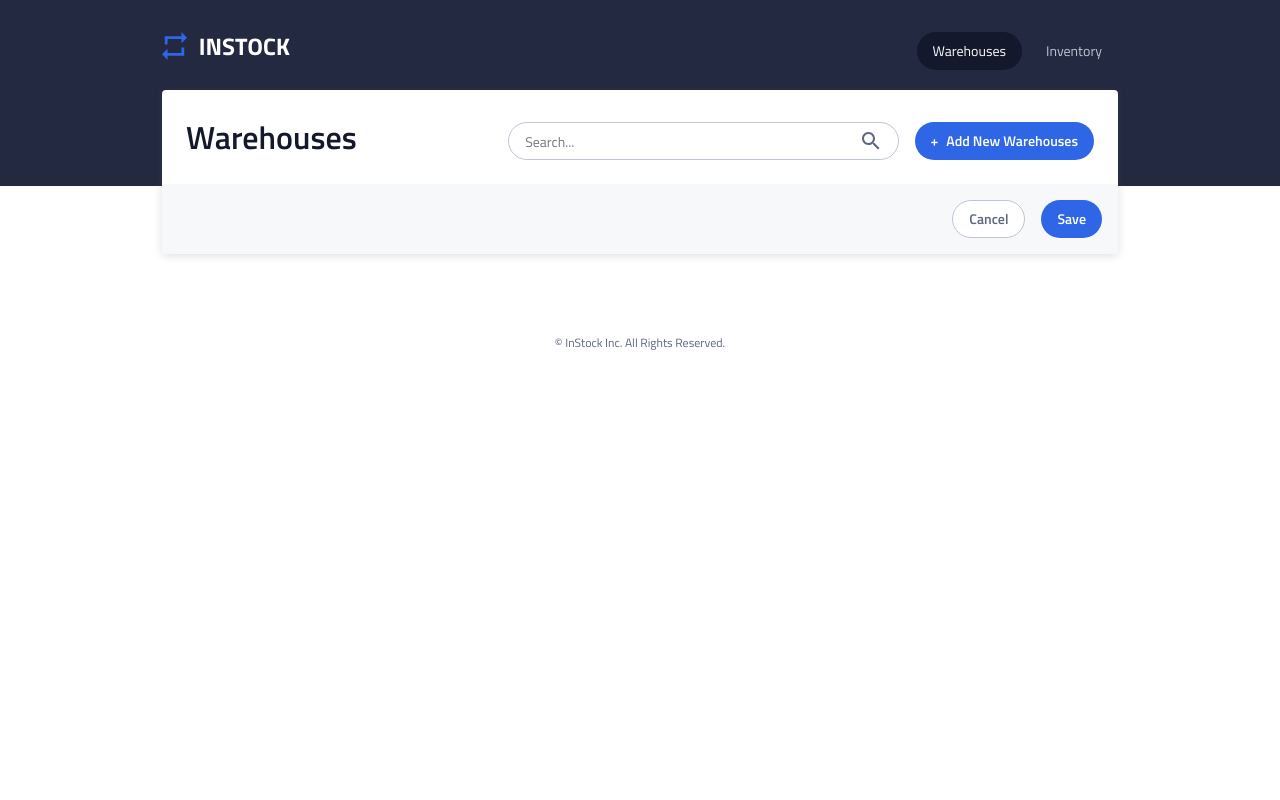
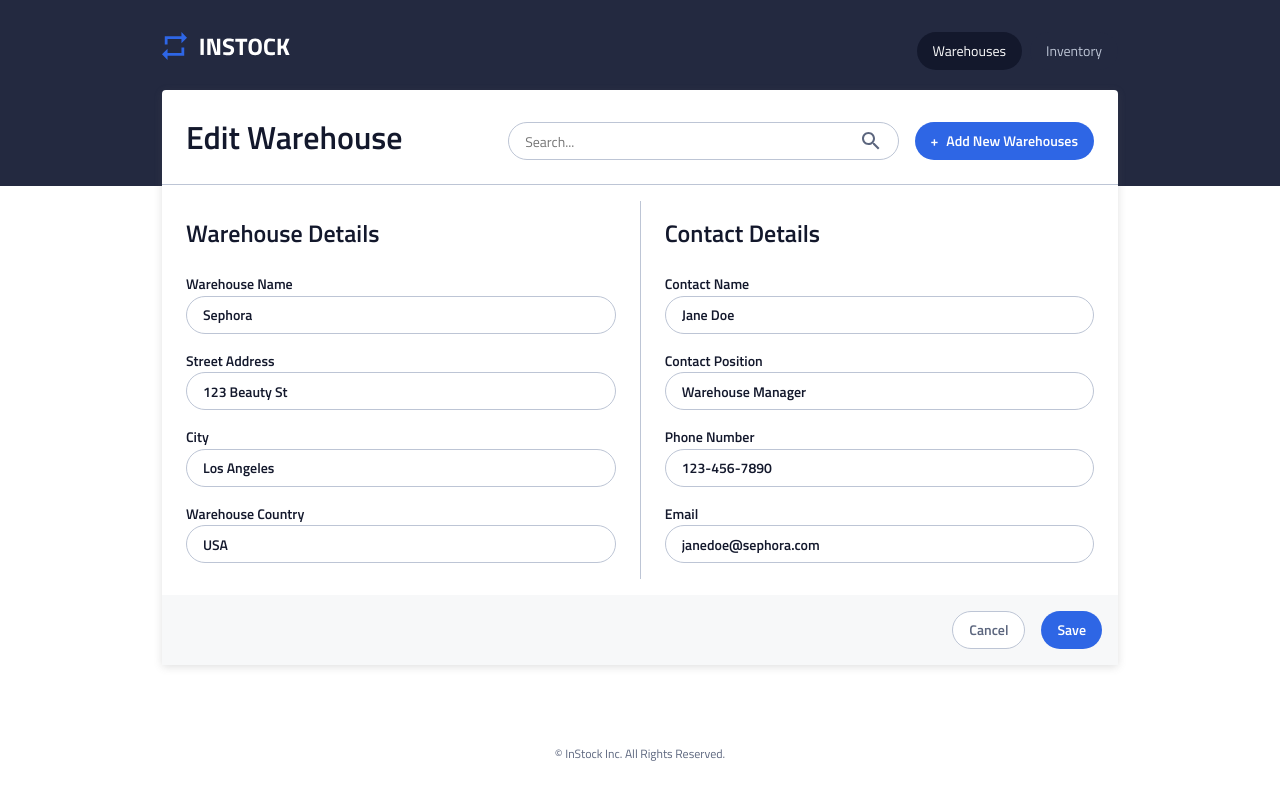
Before and after one commit to achris-alonzo30/south-american-horned-frog-instock, a React (Vite) app: page / in a window 1280 px wide. Shown: the top 800 px of the page. Built offline with nearby package versions, Linux system fonts and the light colour scheme.

Commit message:
completed design of front-end edit warehouse, just need to set up the API endpoints

```diff
--- a/src/App.jsx
+++ b/src/App.jsx
@@ -16,11 +16,11 @@ function App() {
     <BrowserRouter>
       <Header />
       <Routes>
-        <Route path="/" element={<Warehouses />}>
-          <Route
-            path="/warehouse/:warehouseId/edit"
+        <Route path="/" element={<EditWarehouse />}>
+          {/* <Route
+            path="/editwarehouse/:warehouseId"
             element={<EditWarehouse />}
-          />
+          /> */}
         </Route>
       </Routes>
       <Footer />
--- a/src/components/EditWarehouse/EditWarehouse.jsx
+++ b/src/components/EditWarehouse/EditWarehouse.jsx
@@ -2,10 +2,25 @@ import "./EditWarehouse.scss"
 import axios from "axios"
 import {useNavigate, useParams} from 'react-router-dom'
 import {useState} from 'react'
+import {MainBrowser} from "../MainBrowser/MainBrowser"
+import { DynamicButton} from "../DynamicButton/DynamicButton"
 
-const EditWarehouse = ({warehouse}) => {
+const EditWarehouse = () => {
 
-    const { warehouseId } = useParams();
+    const warehouse = {
+        id: "22",
+        name: "Sephora",
+        address: "123 Beauty St",
+        city: "Los Angeles",
+        country: "USA",
+        contactName: "Jane Doe",
+        contactPosition: "Warehouse Manager",
+        contactPhn: "123-456-7890",
+        contactEmail: "janedoe@sephora.com"
+    }
+
+
+    // const { warehouseId } = useParams();
 
     const [whName, setWhName] = useState(warehouse.name)
     const [whAddress, setAddress] = useState(warehouse.address)
@@ -20,12 +35,12 @@ const EditWarehouse = ({warehouse}) => {
 
     const navigate = useNavigate();
 
-    const submitHandler = async (event) => {
+    const saveHandler = async (event) => {
         event.preventDefault();
 
 
         const warehouseEditInfo = {
-            id: warehouseId,
+            id: warehouse.id,
             whName: whName,
             whAddress: whAddress,
             whCity: whCity,
@@ -53,40 +68,43 @@ const EditWarehouse = ({warehouse}) => {
     }
 
     return(
-        <>
-        <h1 className = "edit-wh__header"> Edit Warehouse </h1>
-        <form className = "edit-wh__form" onSubmit = {submitHandler}>
-
+        <main className="main">
+            <MainBrowser browserName="Edit Warehouse" isFooter={false} isHeaderBorderVariable={true}>
+                <form className = "edit-wh__form" onClick = {saveHandler}>
+                    <div className = "details-sections">
                         <div className ="edit-wh__form-section warehouse-details">
                             <h2 className = "edit-wh__subheader"> Warehouse Details</h2>
-                <label className = "edit-wh-label" htmlFor="wh-name">Warehouse Name</label>
-                <input className = "edit-wh-input" type="text" id="wh-name" value={whName} onChange={(event) => setWhName(event.target.value)} placeholder = "Warehouse Name"/>
-                <label className = "edit-wh-label" htmlFor="wh-add">Street Address</label>
-                <input className = "edit-wh-input" type="text" id="wh-add" value={whAddress} onChange={(event) => setAddress(event.target.value)} placeholder = "Street Address"/>
-                <label className = "edit-wh-label" htmlFor="wh-city">City</label>
-                <input className = "edit-wh-input" type="text" id="wh-city" value={whCity} onChange={(event) => setCity(event.target.value)} placeholder = "City"/>
-                <label className = "edit-wh-label" htmlFor="wh-country">Warehouse Country</label>
-                <input className = "edit-wh-input" type="text" id="wh-country" value={whCountry}  onChange={(event) => setCountry(event.target.value)} placeholder = "Country"/>
+                            <label className = "edit-wh__label" htmlFor="wh-name">Warehouse Name</label>
+                            <input className = "edit-wh__input" type="text" id="wh-name" value={whName} onChange={(event) => setWhName(event.target.value)} placeholder = "Warehouse Name"/>
+                            <label className = "edit-wh__label" htmlFor="wh-add">Street Address</label>
+                            <input className = "edit-wh__input" type="text" id="wh-add" value={whAddress} onChange={(event) => setAddress(event.target.value)} placeholder = "Street Address"/>
+                            <label className = "edit-wh__label" htmlFor="wh-city">City</label>
+                            <input className = "edit-wh__input" type="text" id="wh-city" value={whCity} onChange={(event) => setCity(event.target.value)} placeholder = "City"/>
+                            <label className = "edit-wh__label" htmlFor="wh-country">Warehouse Country</label>
+                            <input className = "edit-wh__input" type="text" id="wh-country" value={whCountry}  onChange={(event) => setCountry(event.target.value)} placeholder = "Country"/>
                         </div>
 
                         <div className ="edit-wh__form-section contact-details">
                             <h2 className = "edit-wh__subheader"> Contact Details</h2>
-                <label className = "edit-wh-label" htmlFor="wh-contact-name">Contact Name</label>
-                <input className = "edit-wh-input" type="text" id="wh-name" value={contactName} onChange={(event) => setContactName(event.target.value)} placeholder = "Contact Name"/>
-                <label className = "edit-wh-label" htmlFor="wh-contact-pstn">Contact Position</label>
-                <input className = "edit-wh-input" type="text" id="wh-contact-pstn" value={contactPosition} onChange={(event) => setContactPosition(event.target.value)} placeholder = "Contact Position"/>
-                <label className = "edit-wh-label" htmlFor="wh-contact-phn">Phone Number</label>
-                <input className = "edit-wh-input" type="text" id="wh-contact-phn" value={contactPhn} onChange={(event) => setContactPhn(event.target.value)} placeholder = "Phone Number"/>
-                <label className = "edit-wh-label" htmlFor="wh-email">Email </label>
-                <input className = "edit-wh-input" type="text" id="wh-email" value={contactEmail} onChange={(event) => setContactEmail(event.target.value)} placeholder = "Email"/>
+                            <label className = "edit-wh__label" htmlFor="wh-contact-name">Contact Name</label>
+                            <input className = "edit-wh__input" type="text" id="wh-name" value={contactName} onChange={(event) => setContactName(event.target.value)} placeholder = "Contact Name"/>
+                            <label className = "edit-wh__label" htmlFor="wh-contact-pstn">Contact Position</label>
+                            <input className = "edit-wh__input" type="text" id="wh-contact-pstn" value={contactPosition} onChange={(event) => setContactPosition(event.target.value)} placeholder = "Contact Position"/>
+                            <label className = "edit-wh__label" htmlFor="wh-contact-phn">Phone Number</label>
+                            <input className = "edit-wh__input" type="text" id="wh-contact-phn" value={contactPhn} onChange={(event) => setContactPhn(event.target.value)} placeholder = "Phone Number"/>
+                            <label className = "edit-wh__label" htmlFor="wh-email">Email </label>
+                            <input className = "edit-wh__input" type="text" id="wh-email" value={contactEmail} onChange={(event) => setContactEmail(event.target.value)} placeholder = "Email"/>
+                        </div>
                     </div>
 
                     <div className = "cancel-submit__container">
-                <button type="cancel" className="edit-wh__cancel-button" onClick={cancelHandler}>Cancel</button>
-                <button type="submit" className="edit-wh__submit-button">Submit</button>
+                        <DynamicButton variant="cancel" onClick = {cancelHandler} />
+                        <DynamicButton variant="save"/>
                     </div>
                 </form>
-        </>
+            </MainBrowser>
+
+        </main>
     )
 }
 
--- a/src/components/EditWarehouse/EditWarehouse.scss
+++ b/src/components/EditWarehouse/EditWarehouse.scss
@@ -17,23 +17,30 @@
 
 }
 
-.edit-wh__form {
+.details-sections {
     display: flex;
     flex-direction: column;
+    margin: 1rem 0rem;
+
 
     @include tablet{
         flex-direction: row;
     }
 }
 
+.edit-wh__form {
+    display: flex;
+    flex-direction: column;
+}
+
 .edit-wh__subheader {
     font-family: 'Titillium Web';
     @include dynamicFont(600, $fontsize-mob-page-header, $lh-mob-page-header, $instock-black);
     width: 100%;
-    padding: 1rem;
     text-align: left;
+    padding-bottom: 1.5rem;
     @include tablet{
-        padding: 2rem 1.5rem 1.5rem 1.5rem;
+        padding: 1rem 0rem 1.5rem 0rem;
         @include dynamicFont(600, $fontsize-td-sub-header, $lh-td-sub-header, $instock-black);
     }
 }
@@ -47,7 +54,6 @@
     @include tablet{
         @include dynamicFont(600, $fontsize-td-llb, $lh-td-llb, $instock-black);
         padding-bottom: 0.0313rem;
-        padding-top: 1rem;
     }
 }
 
@@ -55,11 +61,12 @@
     font-family: 'Titillium Web';
     @include dynamicFont(400, $fontsize-mob-llb, $lh-mob-llb, $instock-black);
     width: 100%;
-    padding: 0.50rem;
+    padding: 0.50rem 1rem;
     text-align: left;
     border-radius: 1.25rem;
-    border: 1px solid $slate;
+    border: 1px solid $cloud;
     height: 2.25rem;
+    margin-bottom: 1rem;
 
     @include tablet{
         @include dynamicFont(600, $fontsize-td-llb, $lh-td-llb, $instock-black);
@@ -78,21 +85,43 @@
 }
 
 .edit-wh__form-section{
+    padding-left: 1rem;
+    padding-right: 1rem;
     width: 100%;
     display:flex;
     flex-direction: column;
 
+    @include tablet{
+        padding-left: 1.5rem;
+        padding-right: 1.5rem;
+    }
+
 }
 
 .contact-details{
-    border-top: 2px solid $slate;
+    margin-top: 1rem;
+    padding-top: 1rem;
+    border-top: 1px solid $cloud;
 
     @include tablet{
-        border-left: 2px solid $slate;
+        border-left: 1px solid $cloud;
+        padding-top: unset;
+        margin-top: unset;
+        border-top: unset;
     }
 
 }
 
 .warehouse-details{
-    border-top: 2px solid $slate;
+    border-top: unset;
 }
+
+
+.cancel-submit__container {
+    gap: 1rem;
+    width: 100%;
+    padding: 1rem;
+    display: flex;
+    justify-content: flex-end;
+    background-color: $light-grey;
+}
--- a/src/components/MainBrowser/MainBrowser.jsx
+++ b/src/components/MainBrowser/MainBrowser.jsx
@@ -14,6 +14,8 @@ export const MainBrowser = ({
   children,
   arrowIcon,
   browserName,
+  isHeaderBorderVariable = false,
+  onCancel,
  }) => {
   const navigate = useNavigate();
 
@@ -23,7 +25,7 @@ export const MainBrowser = ({
 
   return (
     <section className="card">
-      <section className="card__header">
+      <section className={isHeaderBorderVariable ? "card__header-variable" : "card__header"}>
         <aside className="card__header--title">
           {arrowIcon && (
             <img
@@ -53,8 +55,8 @@ export const MainBrowser = ({
 
       {isFooter && (
         <footer className="card__footer">
-          <DynamicButton variant="cancel" />
-          <DynamicButton variant="save" />
+          <DynamicButton variant="cancel" onClick={onCancel}/>
+          <DynamicButton variant="save"/>
         </footer>
       )}
     </section>
--- a/src/components/MainBrowser/MainBrowser.scss
+++ b/src/components/MainBrowser/MainBrowser.scss
@@ -21,6 +21,23 @@
             flex-direction: row;
             padding: 1rem 1.5rem;
             justify-content: space-between;
+        }
+
+        &-variable {
+            width: 100%;
+            padding: 1rem;
+            display: flex;
+            flex-direction: column;
+            border-bottom: 1px solid $cloud;
+
+            @include tablet {
+                display: flex;
+                border-bottom: 1px solid $cloud;
+                align-items: center;
+                flex-direction: row;
+                padding: 1rem 1.5rem;
+                justify-content: space-between;
+            }
         }
 
         &--arrow {
```
Lines whose indentation alone changed are shown as unchanged.
